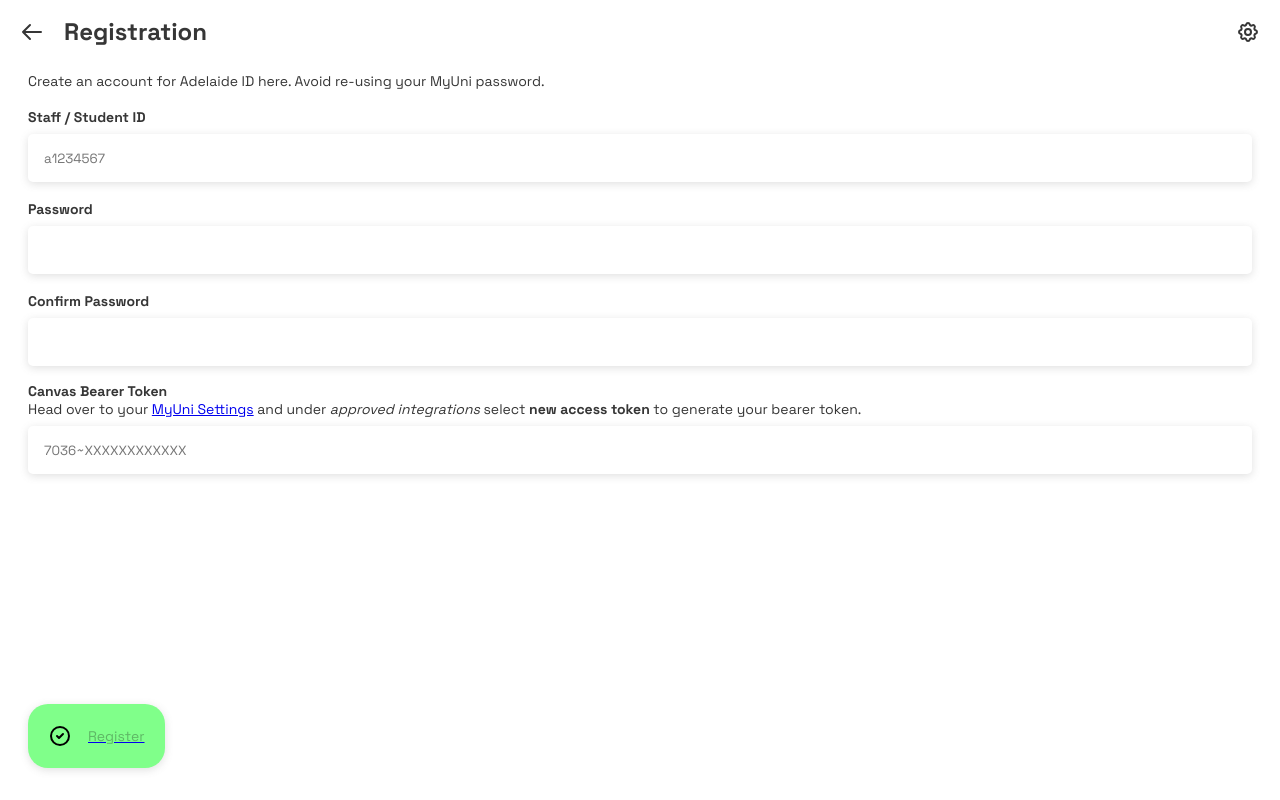
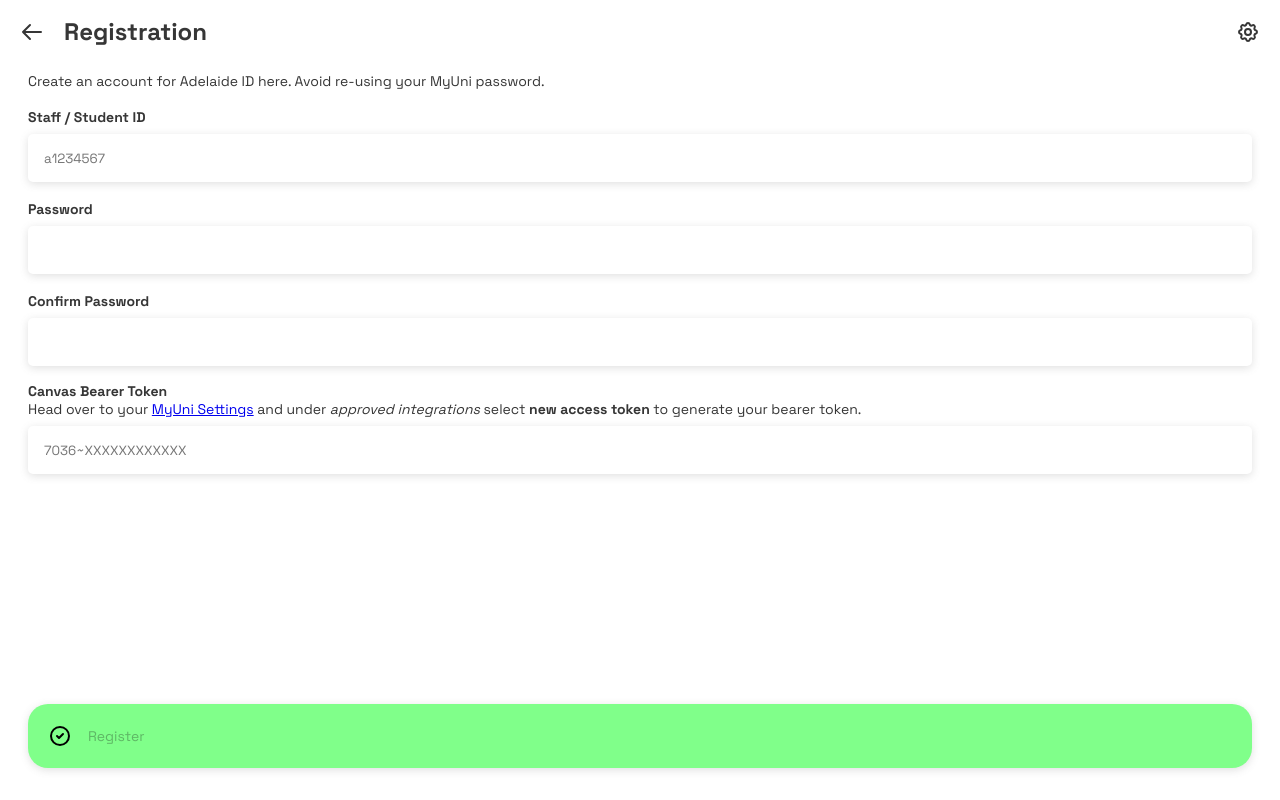
Before and after one commit to 0xRF/AdelaideID, a Vue app in the folder frontend/: page /register in a window 1280 px wide. Built offline with nearby package versions, Linux system fonts and the light colour scheme.

Commit message:
Tue, Jun 7, 2022, 7:01 AM +00:00

```diff
--- a/frontend/src/views/RegisterPage.vue
+++ b/frontend/src/views/RegisterPage.vue
@@ -85,7 +85,6 @@ const isFormValid = computed(
         </div>
         <div class="spacer" />
         <div class="confirmation-buttons">
-        <router-link to='/login'>
             <button
                 class="confirmation-confirm"
                 :disabled="submitting || !isFormValid"
@@ -94,7 +93,6 @@ const isFormValid = computed(
                 <img src="/assets/check-circle.svg" alt="Back arrow" />
                 <p>Register</p>
             </button>
-            </router-link>
         </div>
     </div>
 </template>
```
